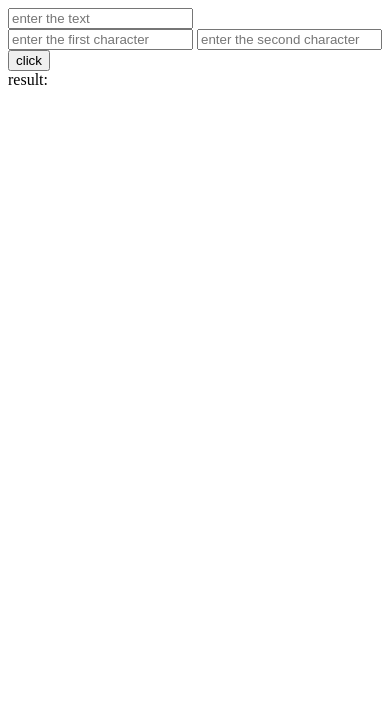
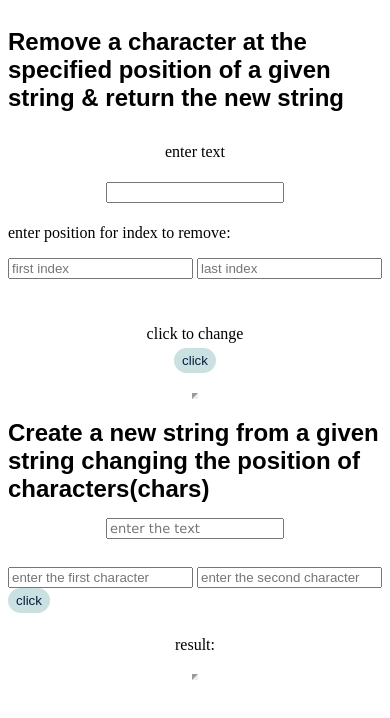
Before and after one commit to farniad/My_Learning_JS_Basics, a plain HTML site: page index23.html in a window 390 px wide. Drawn offline with Linux system fonts and the light colour scheme.

Commit message:
Add files via upload
1-Create a new string from a given string changing the position of first and last characters
2-Swap two given Characters in the text

```diff
--- /dev/null
+++ b/index23.css
@@ -0,0 +1,71 @@
+*{
+    box-sizing: border-box;
+}
+
+@media(max-width: 600px){
+    #content{
+        flex-direction: column;
+        align-items: center;
+}
+}
+
+#content{
+    display: flex;
+    flex-direction: column;
+    justify-content: center;
+    align-items: center;
+    gap: 5px;
+}
+#h{
+    font-family: Arial, Helvetica, sans-serif;
+    margin-bottom: 10px;
+    color: black;
+}
+#h:hover{
+    text-shadow: 0 0 5px #83b3b9,
+    0 0 10px,
+    0 0 20px;
+    animation: h_glow 1.5s infinite alternate;
+}
+@keyframes h_glow {
+    0%{ text-shadow: 100 0 5px #83b3b9,
+     0 0 10px #83b3b9,
+     0 0 20px #83b3b9;}
+    100%{ text-shadow: 0 0 7px #2f8d00,
+     0 0 10px #83b3b9,
+     0 0 70px #83b3b9;}
+
+ }
+
+#text1, #text2{
+    color: rgb(2, 2, 85);
+    font-family: 'Lucida Sans', 'Lucida Sans Regular', 'Lucida Grande', 'Lucida Sans Unicode', Geneva, Verdana, sans-serif;
+    font-size: small;
+}
+#button{
+    background-color: rgba(95, 158, 160, 0.32);
+    padding: 5px 8px;
+    cursor: pointer;
+    border: 3px;
+    border-radius: 17px;
+    color: rgb(2, 32, 59);
+    transition: 0.2s;
+}
+#button:hover{
+    background-color: rgba(20, 2, 85, 0.939);
+    color: rgba(199, 215, 228, 0.962);
+    transition: background-color 0.5s;
+}
+#button:active{
+    background-color: rgb(15, 15, 15);
+    box-shadow: 7px 5px 5px;
+}
+span#result1, span#result2 {
+    margin-top: 15px;
+    font-size: medium;
+    font-family: Arial, Helvetica, sans-serif;
+    color: rgb(95, 153, 160);
+    display: block;
+    border-style:inset;
+
+}
--- a/index23.html
+++ b/index23.html
@@ -4,19 +4,50 @@
     <meta charset="UTF-8">
     <meta name="viewport" content="width=device-width, initial-scale=1.0">
     <title>Document</title>
+    <link rel="stylesheet" href="index23.css">
 </head>
 <body>
-    <input id="string" type="text" placeholder="enter the text">
+    <form id="content">
+        <h2 id="h">Remove a character at the specified position of a given string & return the new string</h2>
+        <p> enter text </p>
+        <input id="text1" type="text">
+
+        <div>
+        <p> enter position for index to remove:</p>
+        <label>
+            <input id="first_index" type="number" placeholder="first index">
+        </label>
+        <label>
+            <input id="last_index" type="number" placeholder="last index">
+        </label>
+        </div>
+
+        <br> <br>
+        <h>click to change</h>
+        <input id="button" type="button" onclick="change()" value="click">
+
+        <span id="result1"  >
+
+        </span>
+    </form>
+    <div id="content">
+        <h2 id="h">
+            Create a new string from a given string
+            changing the position of characters(chars)
+        </h2>
+        <input id="text2" type="text" placeholder="enter the text">
         <br>
         <label>
-    <input id="first_index" type="text" maxlength="1" placeholder="enter the first character">
-    <input id="second_index" type="text" maxlength="1" placeholder="enter the second character">
+        <input id="first_char" type="text" maxlength="1" placeholder="enter the first character">
+        <input id="second_char" type="text" maxlength="1" placeholder="enter the second character">
         <input id="button" type="button" onclick="swap_characters()" value="click">
 
         </label>
         <br>
         result:
-    <span id="result"></span>
-    <script src="index23.js"></script>
+        <span id="result2"></span>
+
+    </div>
+    <script src="indexx23.js"></script>
 </body>
 </html>
--- a/index23.js
+++ b/index23.js
@@ -1,22 +1,31 @@
-//Create a new string from a given string
-// changing the position of characters(chars)
+//1-Create a new string from a given string
+//2-Changing the position of characters(chars)
+//remove a character at the specified position of a given string & return the new string
+
+function change(){
+    let text= document.getElementById("text1").value;
+    let first_index= Number(document.getElementById("first_index").value);
+    let last_index=  Number(document.getElementById("last_index").value);
+    let remove_textpart= text.slice(0,first_index) + text.slice(last_index+1);
+
+    document.getElementById("result1").innerHTML= '<t> new text :  '+  remove_textpart ;
+}
+
 
 function swap_characters(){
-    let  Text=document.getElementById("string").value;
-    let first_char= document.getElementById("first_index").value;
-    let second_char= document.getElementById("second_index").value;
+    let  Text=document.getElementById("text2").value;
+    let first_char= document.getElementById("first_char").value;
+    let second_char= document.getElementById("second_char").value;
 
     if (!first_char || !second_char){
-        document.getElementById("result").innerHTML="enter the characters";
+        document.getElementById("result1").innerHTML="enter the characters";
         return;
     }
-
-
     let sample_text= "sample_text";
     let text_swap= Text.replaceAll(first_char,sample_text)
         .replaceAll(second_char,first_char)
         .replaceAll(sample_text,second_char);
 
-    document.getElementById("result").innerHTML= text_swap;
+    document.getElementById("result2").innerHTML= text_swap;
 
 }
```
Lines whose indentation alone changed are shown as unchanged.
